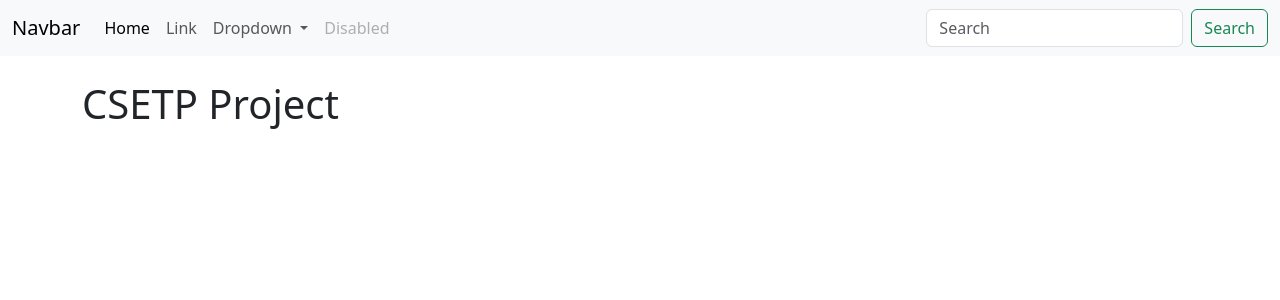
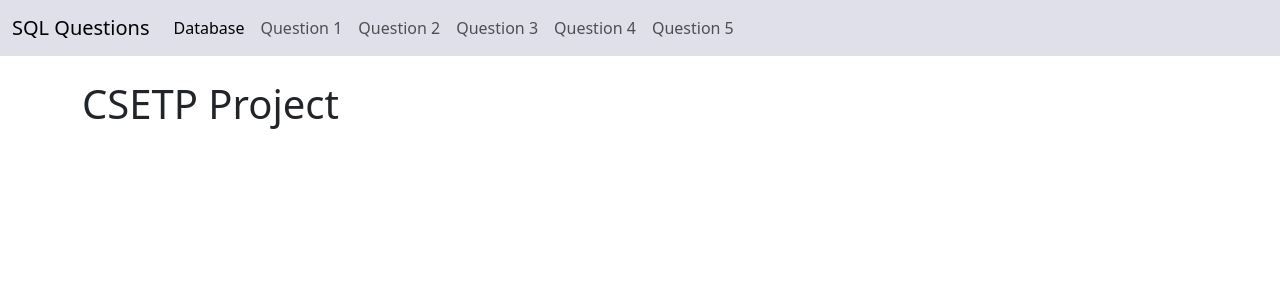
Before and after one commit to Saad1929/CSETP-Project, a Django app: page / in a window 1280 px wide. Shown: the top 300 px of the page. Run offline with Django 5.2, Linux system fonts and the light colour scheme.

Commit message:
Navbar Customisation with Links

```diff
--- a/csetp/website/templates/navbar.html
+++ b/csetp/website/templates/navbar.html
@@ -1,36 +1,30 @@
-<nav class="navbar navbar-expand-lg bg-body-tertiary">
+<nav class="navbar navbar-expand-lg" style="background-color: #e0e0eb;">
     <div class="container-fluid">
-      <a class="navbar-brand" href="#">Navbar</a>
+      <a class="navbar-brand" href="#">SQL Questions</a>
       <button class="navbar-toggler" type="button" data-bs-toggle="collapse" data-bs-target="#navbarSupportedContent" aria-controls="navbarSupportedContent" aria-expanded="false" aria-label="Toggle navigation">
         <span class="navbar-toggler-icon"></span>
       </button>
       <div class="collapse navbar-collapse" id="navbarSupportedContent">
         <ul class="navbar-nav me-auto mb-2 mb-lg-0">
           <li class="nav-item">
-            <a class="nav-link active" aria-current="page" href="#">Home</a>
+            <a class="nav-link active" aria-current="page" href="#">Database</a>
           </li>
           <li class="nav-item">
-            <a class="nav-link" href="#">Link</a>
-          </li>
-          <li class="nav-item dropdown">
-            <a class="nav-link dropdown-toggle" href="#" role="button" data-bs-toggle="dropdown" aria-expanded="false">
-              Dropdown
-            </a>
-            <ul class="dropdown-menu">
-              <li><a class="dropdown-item" href="#">Action</a></li>
-              <li><a class="dropdown-item" href="#">Another action</a></li>
-              <li><hr class="dropdown-divider"></li>
-              <li><a class="dropdown-item" href="#">Something else here</a></li>
-            </ul>
+            <a class="nav-link" href="#">Question 1</a>
           </li>
           <li class="nav-item">
-            <a class="nav-link disabled" aria-disabled="true">Disabled</a>
+            <a class="nav-link" href="#">Question 2</a>
+          </li>
+          <li class="nav-item">
+            <a class="nav-link" href="#">Question 3</a>
+          </li>
+          <li class="nav-item">
+            <a class="nav-link" href="#">Question 4</a>
+          </li>
+          <li class="nav-item">
+            <a class="nav-link" href="#">Question 5</a>
           </li>
         </ul>
-        <form class="d-flex" role="search">
-          <input class="form-control me-2" type="search" placeholder="Search" aria-label="Search">
-          <button class="btn btn-outline-success" type="submit">Search</button>
-        </form>
       </div>
     </div>
   </nav>
```
